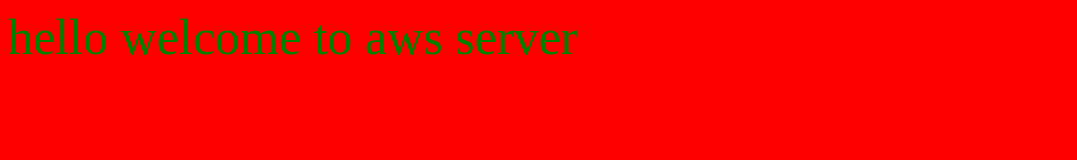
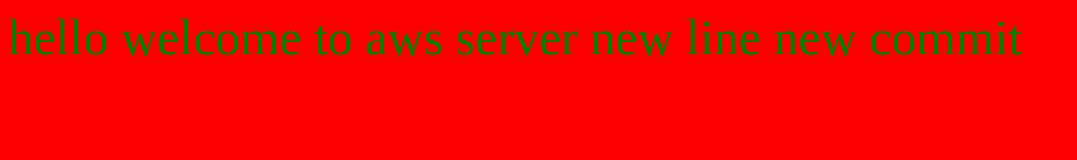
Before and after one commit to krishank98/aws1, a plain HTML site: page index.html in a window 1280 px wide. Shown: the whole page, without its empty margins (0-1077 px from the left). Drawn offline with Linux system fonts and the light colour scheme.

Commit message:
new changes has been made

```diff
--- a/index.html
+++ b/index.html
@@ -4,5 +4,6 @@
 </head>
 <body style="background-color:red;font-size:50px;color:green">
 hello welcome to aws server
+new line new commit
 </body>
 </html>
```
Also changed, not shown: 1 other file.
